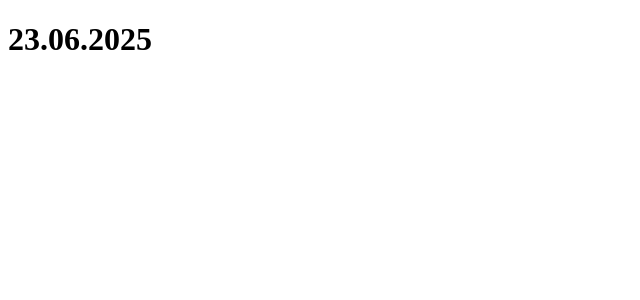
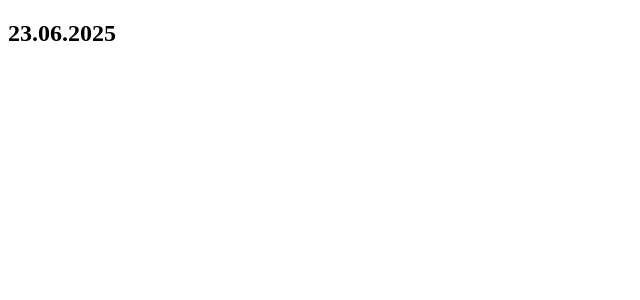
Before and after one commit to Viktorya1/dz-course, a Vue app: page / in a window 1280 px wide. Shown: the top 300 px of the page, without its empty margins (0-640 px from the left). Built offline with nearby package versions, Linux system fonts and the light colour scheme.

Commit message:
my first homewok

```diff
--- a/src/App.vue
+++ b/src/App.vue
@@ -1,7 +1,7 @@
 <script setup></script>
 
 <template>
-  <h1>23.06.2025</h1>
+  <h2>23.06.2025</h2>
 </template>
 
 <style scoped></style>
```
